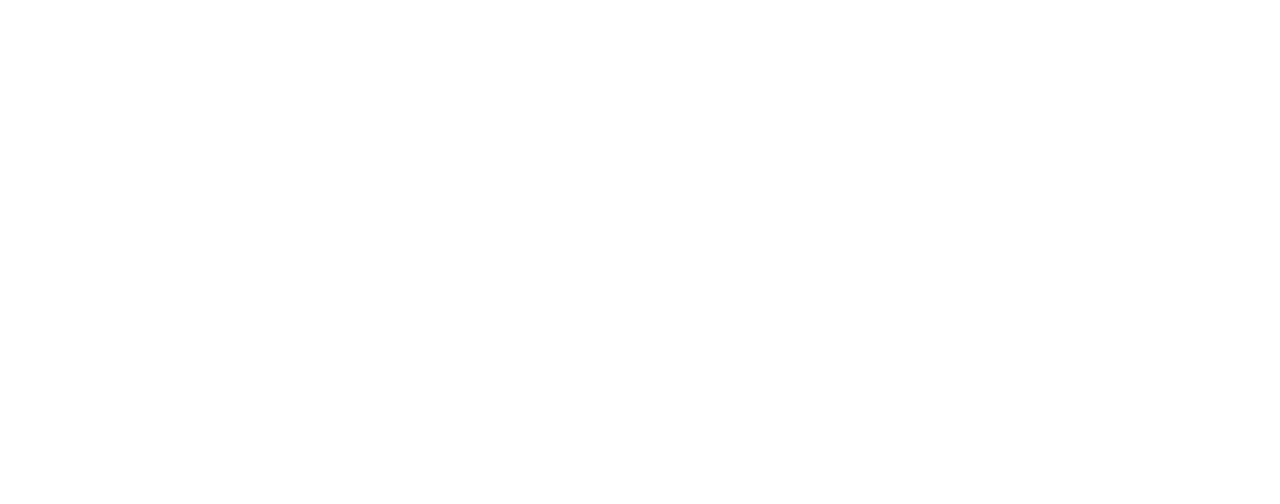
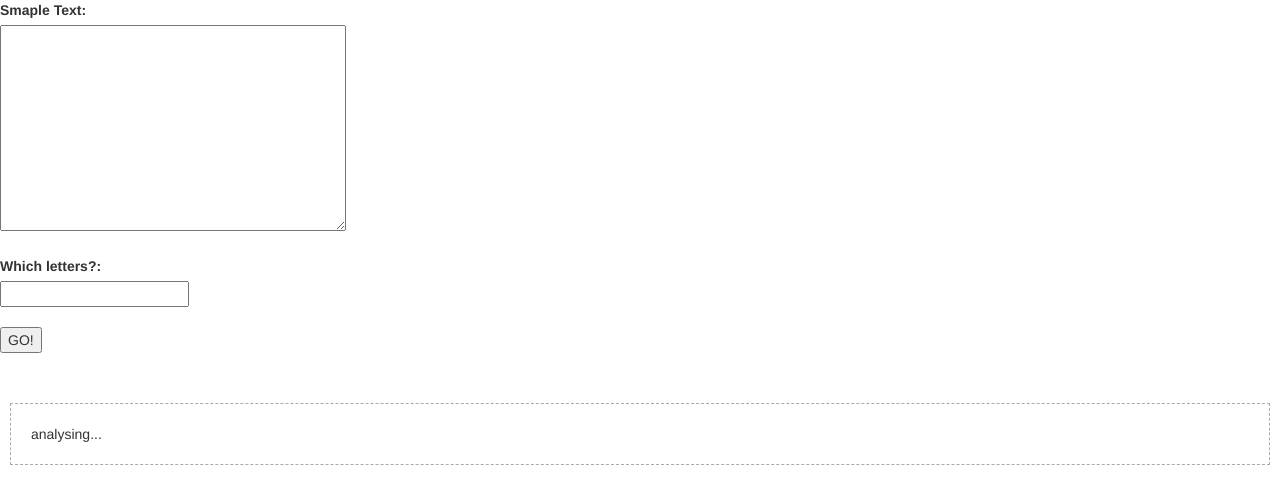
Before and after one commit to it-club-oberland/js-training-textAnalyser, a plain HTML site: page index.html in a window 1280 px wide. Drawn offline with nearby package versions, Linux system fonts and the light colour scheme.

Commit message:
layout is created

```diff
--- a/css/app.css
+++ b/css/app.css
@@ -0,0 +1,6 @@
+section {
+    margin: 10px;
+    margin-top: 50px;
+    border: 1px dashed #aaa;
+    padding: 20px;
+}
--- a/index.html
+++ b/index.html
@@ -18,7 +18,29 @@
 
 <body>
 
+    <main>
 
+        <form>
+            <label>Smaple Text:</label><br>
+            <textarea cols="40" rows="10"></textarea>
+
+            <br><br>
+
+            <label>Which letters?:</label><br>
+            <input type="text" />
+
+            <br><br>
+
+            <button>GO!</button>
+        </form>
+
+
+
+        <section>
+            analysing...
+        </section>
+
+    </main>
 
 
     <script src="js/textAnalyser/index.js"></script>
```
